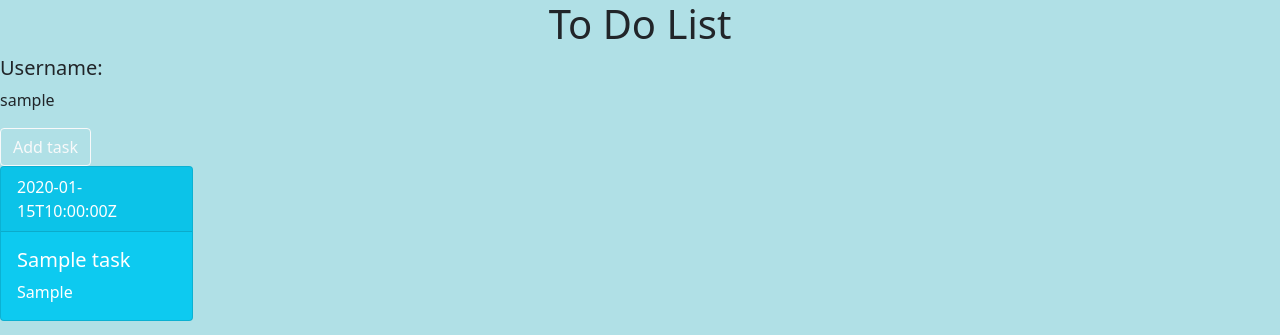
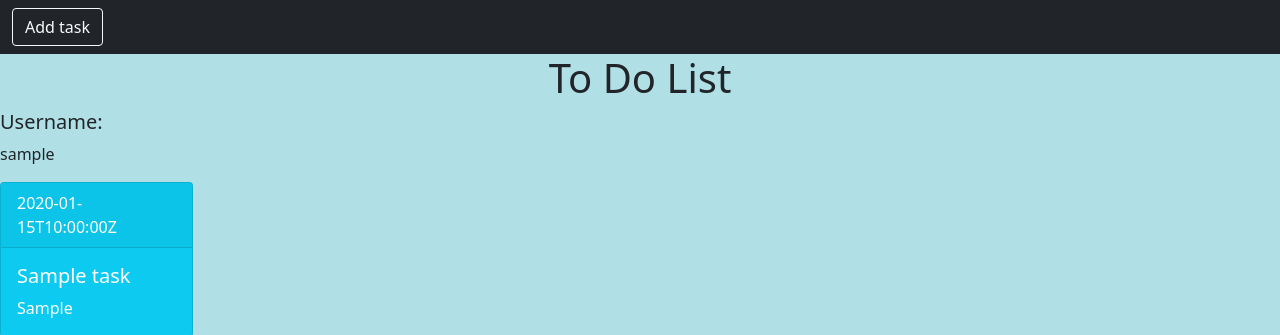
Before and after one commit to bimoph/tugas3labpbpbimo, a Django app: page /todolist/ in a window 1280 px wide. Shown: the top 335 px of the page. Run offline with Django 4.2, Linux system fonts and the light colour scheme; a user stored in the database is signed in; tables that the repository leaves empty hold one stand-in row (values such as "Sample post").

Commit message:
tugas 6 lagi

```diff
--- a/todolist/templates/todolist.html
+++ b/todolist/templates/todolist.html
@@ -1,6 +1,13 @@
 {% extends 'base.html' %}
 
 {% block content %}
+<nav class="navbar" style="background-color: #212529;">
+    <div class="container-fluid">
+        <button type="button" class="btn btn-outline-light" data-bs-toggle="modal" data-bs-target="#exampleModal" data-bs-whatever="@getbootstrap">Add task</button>
+    </div>
+</nav>
+
+
 <h1 class="text-center">To Do List</h1>
 
 <h5>Username: </h5>
@@ -8,7 +15,7 @@
 
 
 
-<button type="button" class="btn btn-outline-light" data-bs-toggle="modal" data-bs-target="#exampleModal" data-bs-whatever="@getbootstrap">Add task</button>
+
 <div class="modal fade" id="exampleModal" tabindex="-1" aria-labelledby="exampleModalLabel" aria-hidden="true">
     <div class="modal-dialog">
         <div class="modal-content bg-dark text-white" >
```
